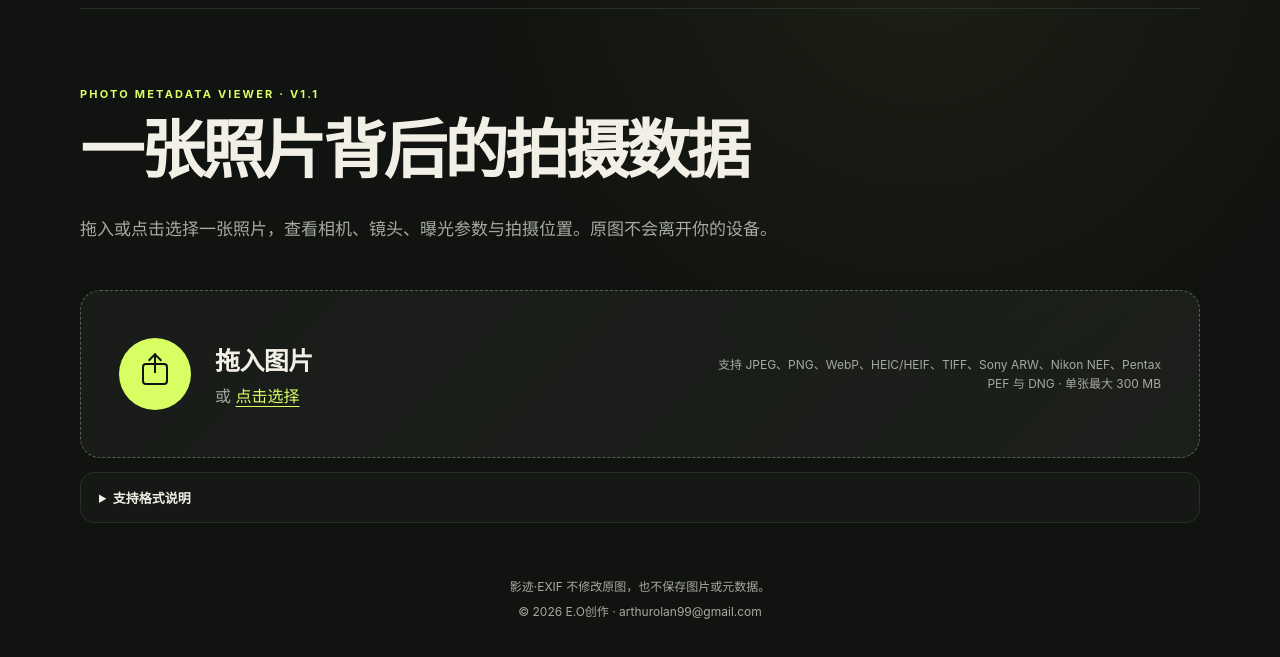
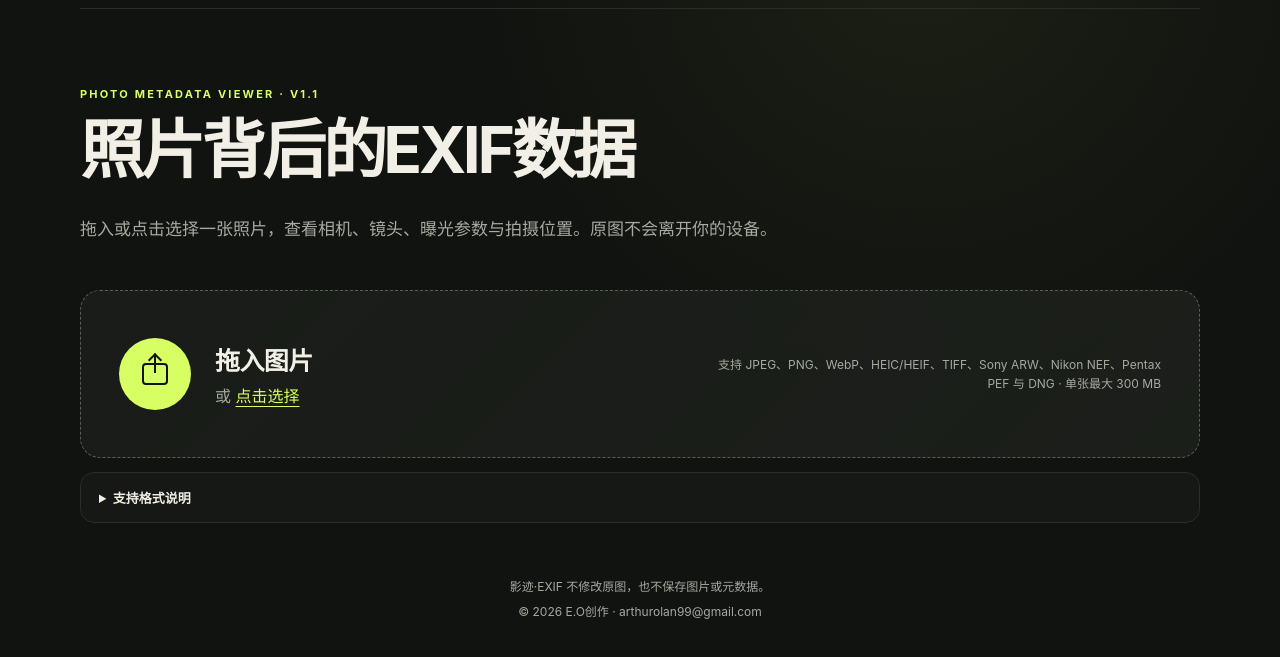
Before and after one commit to arthurolan/yingji-exif, a website: page index.html in a window 1280 px wide. Shown: the part 79-736 px from the top of the page. Drawn offline with Linux system fonts and the light colour scheme.

Commit message:
更新主要 EXIF 参数与页面标题

```diff
--- a/assets/js/app.js
+++ b/assets/js/app.js
@@ -17,7 +17,7 @@
   const GROUP_LABELS_EN = { ...GROUP_LABELS, file: "File", composite: "Composite", pngText: "PNG text", thumbnail: "Thumbnail" };
   const MESSAGES = {
     "zh-CN": {
-      pageTitle: "一张照片背后的拍摄数据",
+      pageTitle: "照片背后的EXIF数据",
       title: "影迹·EXIF",
       metaDescription: "影迹·EXIF：在本机浏览器内查看照片拍摄参数与 GPS 位置。",
       languageLabel: "界面语言",
@@ -103,7 +103,7 @@
       mapAmap: "高德地图",
       mapBaidu: "百度地图",
       mapGoogle: "谷歌地图",
-      mainLabels: ["拍摄日期和时间", "拍摄者 / 作者", "版权信息", "相机品牌", "相机型号", "镜头型号", "实际焦距", "35 mm 等效焦距", "光圈", "快门速度", "感光度", "曝光补偿", "曝光模式", "测光模式", "白平衡", "闪光灯", "像素尺寸", "图像方向", "色彩空间", "相机软件"],
+      mainLabels: ["拍摄日期和时间", "拍摄者 / 作者", "版权信息", "相机品牌", "相机型号", "镜头型号", "实际焦距", "35 mm 等效焦距", "光圈", "快门速度", "感光度", "曝光补偿", "曝光模式", "测光模式", "白平衡", "闪光灯", "像素尺寸", "色彩空间", "相机软件", "图像描述"],
       enum: {
         exposure: ["自动曝光", "手动曝光", "自动包围曝光"],
         exposureProgram: ["未定义", "手动", "程序自动", "光圈优先", "快门优先", "创意程序", "动作程序", "人像模式", "风景模式"],
@@ -202,7 +202,7 @@
       mapAmap: "Amap",
       mapBaidu: "Baidu Maps",
       mapGoogle: "Google Maps",
-      mainLabels: ["Date and time captured", "Photographer / author", "Copyright", "Camera maker", "Camera model", "Lens model", "Focal length", "35 mm equivalent focal length", "Aperture", "Shutter speed", "ISO", "Exposure compensation", "Exposure mode", "Metering mode", "White balance", "Flash", "Pixel dimensions", "Orientation", "Color space", "Camera software"],
+      mainLabels: ["Date and time captured", "Photographer / author", "Copyright", "Camera maker", "Camera model", "Lens model", "Focal length", "35 mm equivalent focal length", "Aperture", "Shutter speed", "ISO", "Exposure compensation", "Exposure mode", "Metering mode", "White balance", "Flash", "Pixel dimensions", "Color space", "Camera software", "Image description"],
       enum: {
         exposure: ["Auto exposure", "Manual exposure", "Auto bracket"],
         exposureProgram: ["Not defined", "Manual", "Program AE", "Aperture priority", "Shutter priority", "Creative program", "Action program", "Portrait mode", "Landscape mode"],
@@ -647,9 +647,9 @@
       formatEnum(findTag(tags, ["WhiteBalance"]), "whiteBalance"),
       formatEnum(findTag(tags, ["Flash"]), "flash"),
       dimensions || formatDimensions(tags),
-      formatEnum(findTag(tags, ["Orientation"]), "orientation"),
       formatEnum(findTag(tags, ["ColorSpace", "ProfileDescription"]), "colorSpace"),
       readableTag(findTag(tags, ["Software"])),
+      readableTag(findTag(tags, ["ImageDescription"])),
     ];
     const rows = MESSAGES[currentLanguage].mainLabels.map((label, index) => ({ label, value: values[index] }));
     addDefinitionList(els.mainMetadata, rows);
--- a/index.html
+++ b/index.html
@@ -27,7 +27,7 @@
 
       <section class="intro" aria-labelledby="page-title">
         <p class="eyebrow">PHOTO METADATA VIEWER · V1.1</p>
-        <h1 id="page-title" data-i18n="pageTitle">一张照片背后的拍摄数据</h1>
+        <h1 id="page-title" data-i18n="pageTitle">照片背后的EXIF数据</h1>
         <p class="intro-copy" data-i18n="introCopy">拖入或点击选择一张照片，查看相机、镜头、曝光参数与拍摄位置。原图不会离开你的设备。</p>
       </section>
 
```
Also changed, not shown: tests/project-structure.test.js (+4 -1 lines).
